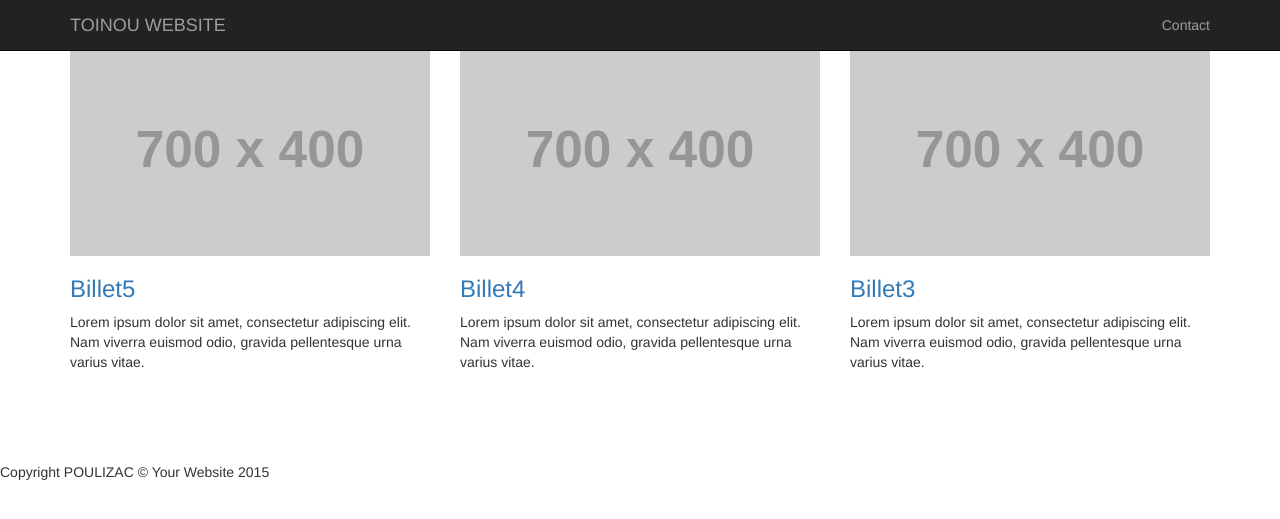
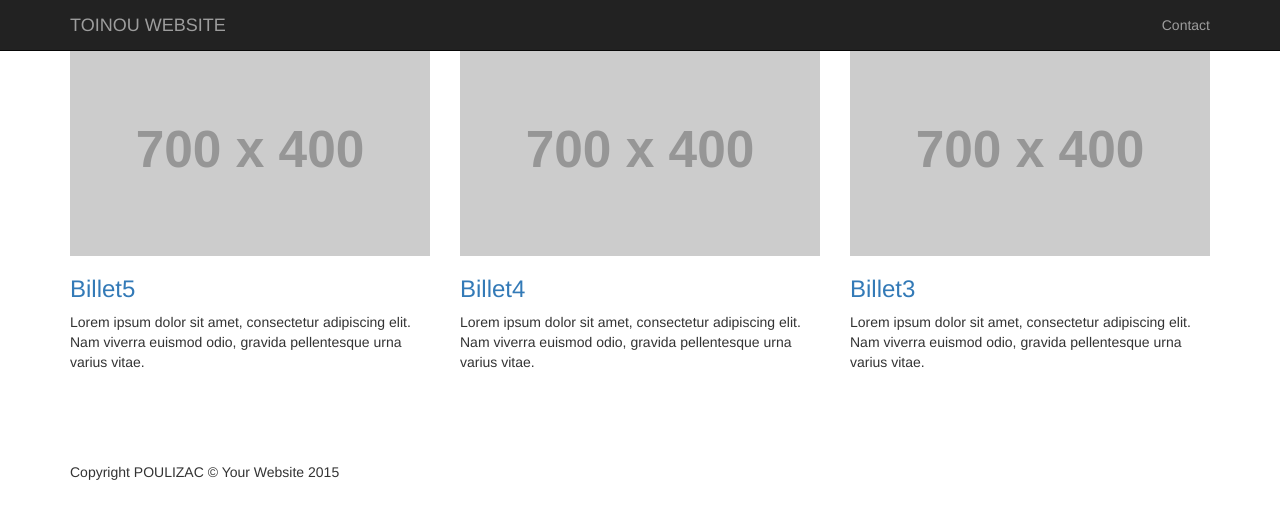
Before and after one commit to pouliant/pouliant.github.io, a Jekyll site: the page built from index.md, in a window 1280 px wide. Shown: the top 519 px of the page. Built offline with Jekyll 4.4.1, drawn with Linux system fonts in a browser that asks for light colours; nearby versions of some CDN libraries; library files that are not in the unit come from our copies.

Commit message:
modif centrage

```diff
--- a/_layouts/default.html
+++ b/_layouts/default.html
@@ -31,6 +31,7 @@
 <body>
 <header>
  {% include header.html %}
+ <div class="container">
 </header>
 
 <main>
@@ -54,6 +55,7 @@
 </div>
 </main>
 <footer>
+<div class="container">
        {% include footer.html %}
 
 </footer>
```
